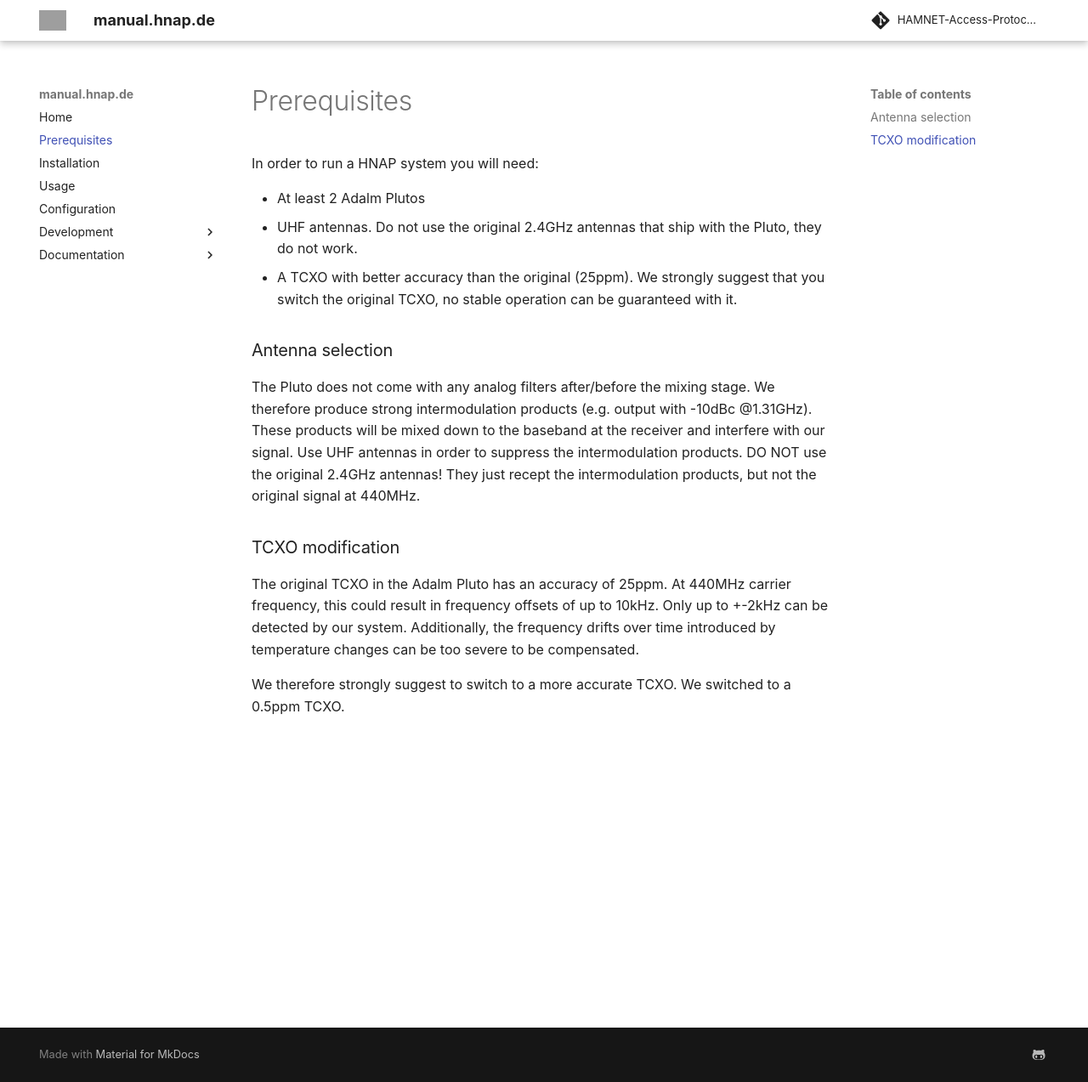
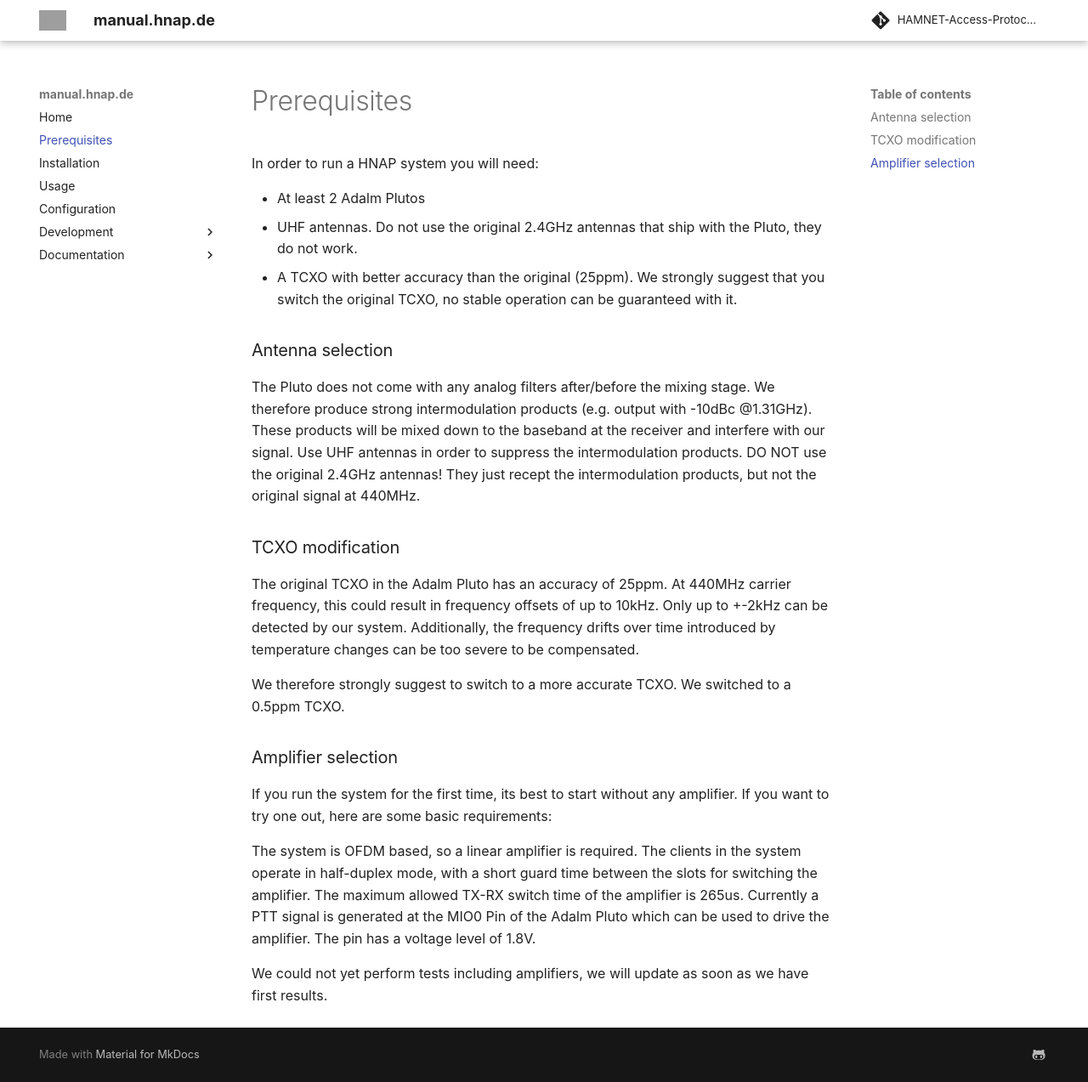
Before and after one commit to HAMNET-Access-Protocol/manual.hnap.de, an MkDocs documentation site: the page built from docs/prerequisites.md, in a window 1280 px wide and 1273 px high. Shown: the whole window at 85% size. Built offline with MkDocs 1.6.1 and Material for MkDocs 9.7.7, drawn with Linux system fonts in a browser that asks for light colours; comment, search, counter and statistics services are not loaded; grey boxes are pictures that could not be loaded.

Commit message:
Add section on possible amplifiers + fix links

```diff
--- a/docs/prerequisites.md
+++ b/docs/prerequisites.md
@@ -14,3 +14,15 @@
 can be too severe to be compensated.
 
 We therefore strongly suggest to switch to a more accurate TCXO. We switched to a 0.5ppm TCXO.
+
+### Amplifier selection
+
+If you run the system for the first time, its best to start without any amplifier. If you want to try one out, here are some basic requirements:
+
+The system is OFDM based, so a linear amplifier is required. The clients in the system operate in half-duplex
+mode, with a short guard time between the slots for switching the amplifier.
+The maximum allowed TX-RX switch time of the amplifier is 265us.
+Currently a PTT signal is generated at the MIO0 Pin of the Adalm Pluto which can be used to drive the amplifier. The pin has
+a voltage level of 1.8V.
+
+We could not yet perform tests including amplifiers, we will update as soon as we have first results.
```
Also changed, not shown: docs/usage.md (+2 -2 lines).
